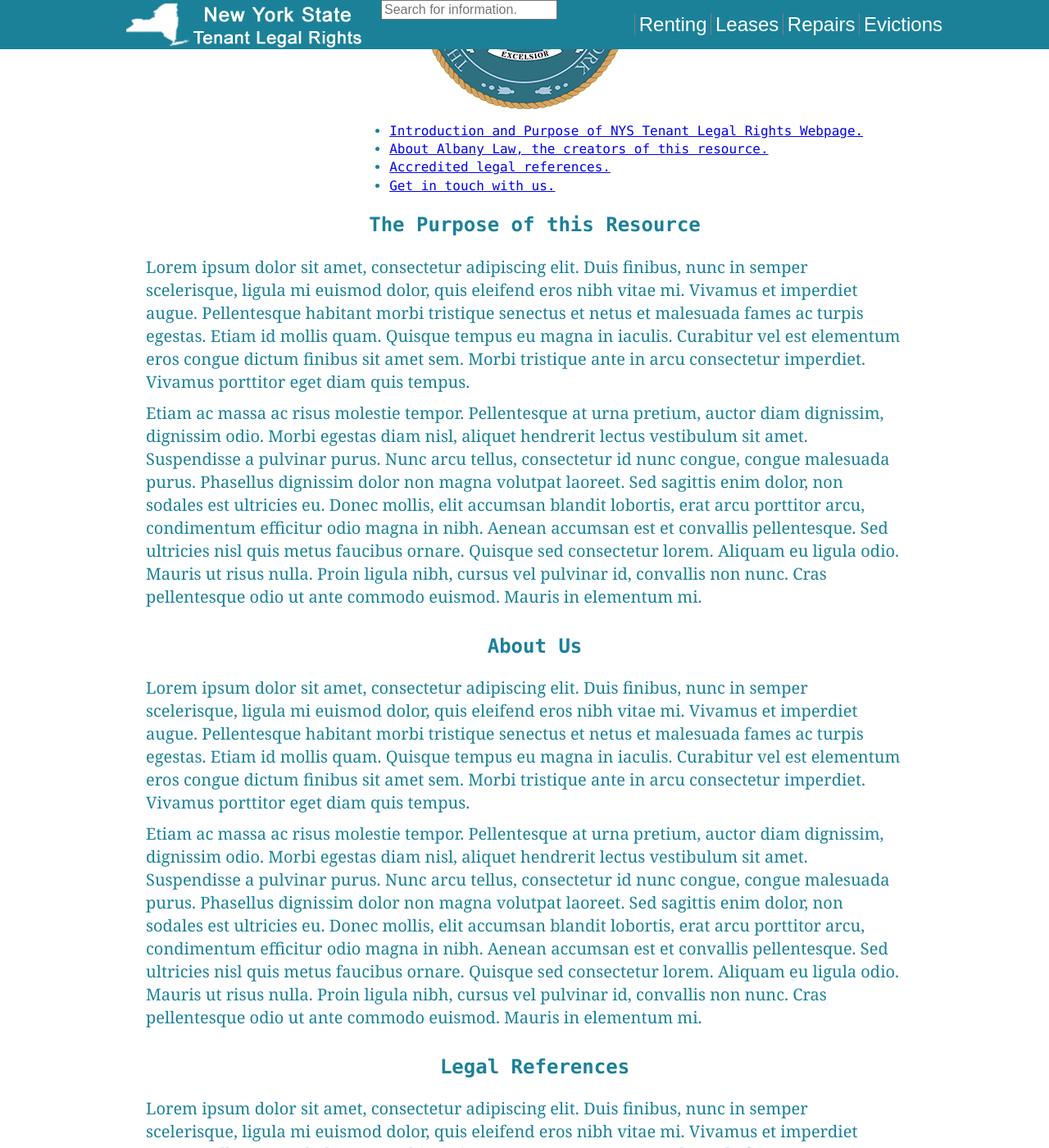
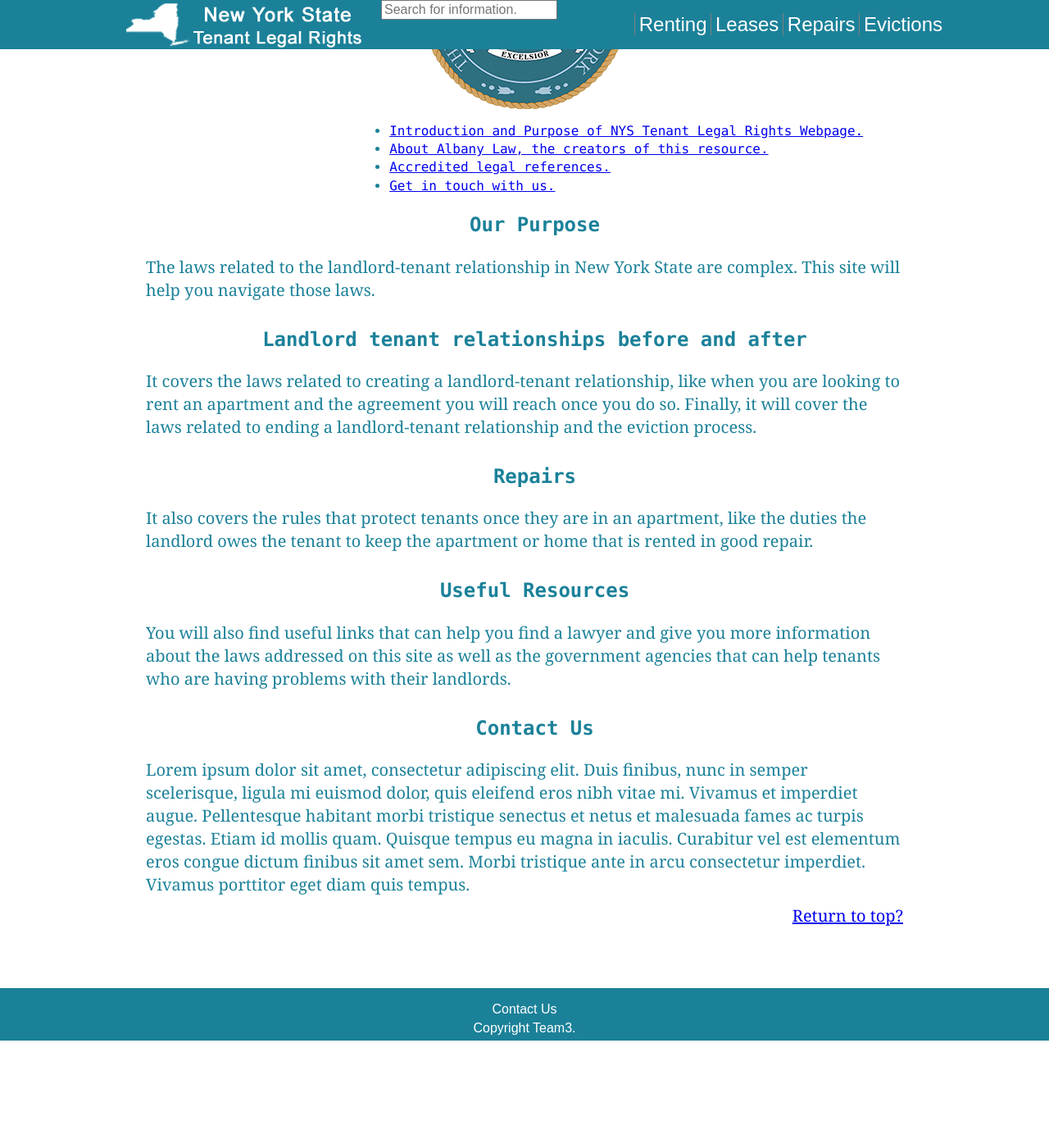
Before and after one commit to iinf362/team3, a Jekyll site: the page built from index.html, in a window 1280 px wide and 1400 px high, scrolled down 264 px. Shown: the whole window at 82% size. Built offline with Jekyll 4.4.1, drawn with Linux system fonts in a browser that asks for light colours; after the commit the page ends 1533 px from its top, so only the background shows below that; some of the changed text lies outside the part shown.

Commit message:
added content for main page

```diff
--- a/index.html
+++ b/index.html
@@ -16,15 +16,35 @@
             <li><a href="#contact">Get in touch with us.</a></li>
         </ul>
 
-        <h2 id="purpose">The Purpose of this Resource</h2>
-        <p>Lorem ipsum dolor sit amet, consectetur adipiscing elit. Duis finibus, nunc in semper scelerisque, ligula mi euismod dolor, quis eleifend eros nibh vitae mi. Vivamus et imperdiet augue. Pellentesque habitant morbi tristique senectus et netus et malesuada fames ac turpis egestas. Etiam id mollis quam. Quisque tempus eu magna in iaculis. Curabitur vel est elementum eros congue dictum finibus sit amet sem. Morbi tristique ante in arcu consectetur imperdiet. Vivamus porttitor eget diam quis tempus.</p>
-        <p>Etiam ac massa ac risus molestie tempor. Pellentesque at urna pretium, auctor diam dignissim, dignissim odio. Morbi egestas diam nisl, aliquet hendrerit lectus vestibulum sit amet. Suspendisse a pulvinar purus. Nunc arcu tellus, consectetur id nunc congue, congue malesuada purus. Phasellus dignissim dolor non magna volutpat laoreet. Sed sagittis enim dolor, non sodales est ultricies eu. Donec mollis, elit accumsan blandit lobortis, erat arcu porttitor arcu, condimentum efficitur odio magna in nibh. Aenean accumsan est et convallis pellentesque. Sed ultricies nisl quis metus faucibus ornare. Quisque sed consectetur lorem. Aliquam eu ligula odio. Mauris ut risus nulla. Proin ligula nibh, cursus vel pulvinar id, convallis non nunc. Cras pellentesque odio ut ante commodo euismod. Mauris in elementum mi.</p>
-        <h2 id="about">About Us</h2>
-        <p>Lorem ipsum dolor sit amet, consectetur adipiscing elit. Duis finibus, nunc in semper scelerisque, ligula mi euismod dolor, quis eleifend eros nibh vitae mi. Vivamus et imperdiet augue. Pellentesque habitant morbi tristique senectus et netus et malesuada fames ac turpis egestas. Etiam id mollis quam. Quisque tempus eu magna in iaculis. Curabitur vel est elementum eros congue dictum finibus sit amet sem. Morbi tristique ante in arcu consectetur imperdiet. Vivamus porttitor eget diam quis tempus.</p>
-        <p>Etiam ac massa ac risus molestie tempor. Pellentesque at urna pretium, auctor diam dignissim, dignissim odio. Morbi egestas diam nisl, aliquet hendrerit lectus vestibulum sit amet. Suspendisse a pulvinar purus. Nunc arcu tellus, consectetur id nunc congue, congue malesuada purus. Phasellus dignissim dolor non magna volutpat laoreet. Sed sagittis enim dolor, non sodales est ultricies eu. Donec mollis, elit accumsan blandit lobortis, erat arcu porttitor arcu, condimentum efficitur odio magna in nibh. Aenean accumsan est et convallis pellentesque. Sed ultricies nisl quis metus faucibus ornare. Quisque sed consectetur lorem. Aliquam eu ligula odio. Mauris ut risus nulla. Proin ligula nibh, cursus vel pulvinar id, convallis non nunc. Cras pellentesque odio ut ante commodo euismod. Mauris in elementum mi.</p>
-        <h2 id="references">Legal References</h2>
-        <p>Lorem ipsum dolor sit amet, consectetur adipiscing elit. Duis finibus, nunc in semper scelerisque, ligula mi euismod dolor, quis eleifend eros nibh vitae mi. Vivamus et imperdiet augue. Pellentesque habitant morbi tristique senectus et netus et malesuada fames ac turpis egestas. Etiam id mollis quam. Quisque tempus eu magna in iaculis. Curabitur vel est elementum eros congue dictum finibus sit amet sem. Morbi tristique ante in arcu consectetur imperdiet. Vivamus porttitor eget diam quis tempus.</p>
-        <p>Etiam ac massa ac risus molestie tempor. Pellentesque at urna pretium, auctor diam dignissim, dignissim odio. Morbi egestas diam nisl, aliquet hendrerit lectus vestibulum sit amet. Suspendisse a pulvinar purus. Nunc arcu tellus, consectetur id nunc congue, congue malesuada purus. Phasellus dignissim dolor non magna volutpat laoreet. Sed sagittis enim dolor, non sodales est ultricies eu. Donec mollis, elit accumsan blandit lobortis, erat arcu porttitor arcu, condimentum efficitur odio magna in nibh. Aenean accumsan est et convallis pellentesque. Sed ultricies nisl quis metus faucibus ornare. Quisque sed consectetur lorem. Aliquam eu ligula odio. Mauris ut risus nulla. Proin ligula nibh, cursus vel pulvinar id, convallis non nunc. Cras pellentesque odio ut ante commodo euismod. Mauris in elementum mi.</p>
+        <h2 id="purpose">Our Purpose</h2>
+       <p>The laws related to the landlord-tenant relationship in New York State are complex. This site will help you navigate those laws.</p>
+
+        <div class="content-columns cf">
+                    <div class="col">
+                        <h2>Landlord tenant relationships before and after</h2>
+                        <p>
+                           It covers the laws related to creating a landlord-tenant relationship, like when you are looking to rent an apartment and the agreement you will reach once you do so. Finally, it will cover the laws related to ending a landlord-tenant relationship and the eviction process.
+
+                        </p>
+
+                    </div><!-- / col -->
+                    <div class="col">
+                        <h2>Repairs</h2>
+                        <p>
+                            It also covers the rules that protect tenants once they are in an apartment, like the duties the landlord owes the tenant to keep the apartment or home that is rented in good repair.
+
+                        </p>
+                    </div><!-- / col -->
+                    <div class="col">
+                        <h2>Useful Resources</h2>
+                           <p>
+                            You will also find useful links that can help you find a lawyer and give you more information about the laws addressed on this site as well as the government agencies that can help tenants who are having problems with their landlords.
+                        </p>
+                    </div><!-- / col -->
+                </div> <!-- / columns -->
+
+
+
         <h2 id="contact">Contact Us</h2>
         <p>Lorem ipsum dolor sit amet, consectetur adipiscing elit. Duis finibus, nunc in semper scelerisque, ligula mi euismod dolor, quis eleifend eros nibh vitae mi. Vivamus et imperdiet augue. Pellentesque habitant morbi tristique senectus et netus et malesuada fames ac turpis egestas. Etiam id mollis quam. Quisque tempus eu magna in iaculis. Curabitur vel est elementum eros congue dictum finibus sit amet sem. Morbi tristique ante in arcu consectetur imperdiet. Vivamus porttitor eget diam quis tempus.</p>
         <p id="return"><a href="#">Return to top?</a></p>
```
